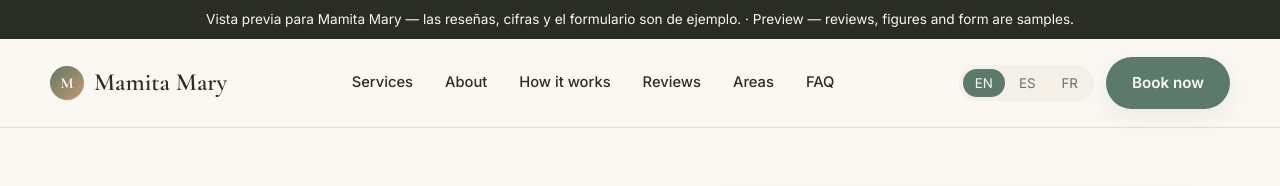
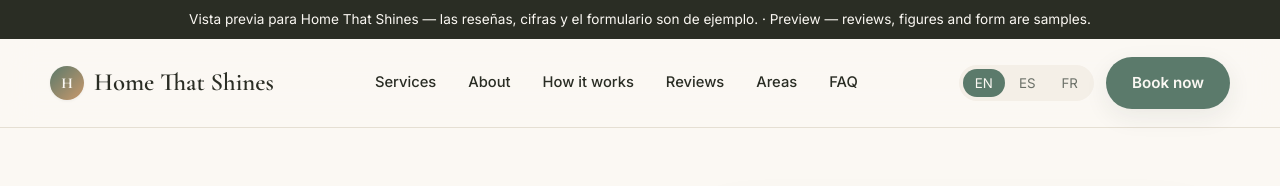
Before and after one commit to martinezc2017-cyber/mamita-mary, a plain HTML site: page index.html in a window 1280 px wide. Shown: the top 186 px of the page. Drawn offline with nearby package versions, Linux system fonts and the light colour scheme.

Commit message:
La vista previa ya se llama Home That Shines: logo H, textos en los tres idiomas, y el teléfono, correo y Facebook reales de Mari en el pie.
Co-Authored-By: Claude Opus 5.5 <noreply@anthropic.com>

```diff
--- a/index.html
+++ b/index.html
@@ -3,8 +3,8 @@
 <head>
 <meta charset="UTF-8" />
 <meta name="viewport" content="width=device-width, initial-scale=1.0" />
-<title>Mamita Mary — Premium home cleaning</title>
-<meta name="description" content="Mamita Mary professional cleaning services. Care for your home, the way a mom would. Serving Canada." />
+<title>Home That Shines — Premium home cleaning</title>
+<meta name="description" content="Home That Shines professional cleaning services. Care for your home, the way a mom would. Serving Canada." />
 <meta name="robots" content="noindex, nofollow" />
 
 <link rel="preconnect" href="https://fonts.googleapis.com">
@@ -408,14 +408,14 @@
 </head>
 <body>
 
-<div class="preview-bar">Vista previa para Mamita Mary — las reseñas, cifras y el formulario son de ejemplo. · Preview — reviews, figures and form are samples.</div>
+<div class="preview-bar">Vista previa para Home That Shines — las reseñas, cifras y el formulario son de ejemplo. · Preview — reviews, figures and form are samples.</div>
 
 <!-- ════════════ NAV ════════════ -->
 <header>
   <div class="container nav">
     <a href="#" class="logo">
-      <span class="logo-mark">M</span>
-      <span>Mamita Mary</span>
+      <span class="logo-mark">H</span>
+      <span>Home That Shines</span>
     </a>
     <nav class="nav-links">
       <a href="#services"          data-key="nav.services">Services</a>
@@ -580,7 +580,7 @@
         grew into a team.
       </p>
       <p style="color: var(--muted); font-size: 1.05rem;" data-key="about.p2">
-        Every Mamita Mary cleaner is trained personally, vetted thoroughly, and treated like family.
+        Every Home That Shines cleaner is trained personally, vetted thoroughly, and treated like family.
         Because we know your home isn't just a space — it's where life happens.
       </p>
       <p class="signature">— Mary G., Founder</p>
@@ -646,7 +646,7 @@
       </div>
       <div class="step">
         <h3 data-key="how.3.t">We clean</h3>
-        <p data-key="how.3.b">A vetted Mamita Mary team arrives in your window with everything needed.</p>
+        <p data-key="how.3.b">A vetted Home That Shines team arrives in your window with everything needed.</p>
       </div>
       <div class="step">
         <h3 data-key="how.4.t">Enjoy your home</h3>
@@ -666,7 +666,7 @@
     <div class="quotes">
       <div class="quote">
         <div class="stars">★★★★★</div>
-        <blockquote data-key="rev.1.q">"Mamita Mary's team treats my place like their own. After two years of weekly visits, I still get excited every time."</blockquote>
+        <blockquote data-key="rev.1.q">"The Home That Shines team treats my place like their own. After two years of weekly visits, I still get excited every time."</blockquote>
         <footer data-key="rev.1.a">— Lucia M., Ottawa</footer>
       </div>
       <div class="quote">
@@ -726,7 +726,7 @@
     <div class="faq-list">
       <details class="faq-item">
         <summary data-key="faq.1.q">Are your cleaners insured?</summary>
-        <p data-key="faq.1.a">Yes. Every Mamita Mary team member is fully insured and bonded. We carry $2M liability so you and your home are covered.</p>
+        <p data-key="faq.1.a">Yes. Every Home That Shines team member is fully insured and bonded. We carry $2M liability so you and your home are covered.</p>
       </details>
       <details class="faq-item">
         <summary data-key="faq.2.q">Do you bring your own supplies?</summary>
@@ -817,11 +817,11 @@
   <div class="container">
     <div class="footer-grid">
       <div class="footer-col footer-brand">
-        <div class="logo"><span class="logo-mark">M</span><span>Mamita Mary</span></div>
+        <div class="logo"><span class="logo-mark">H</span><span>Home That Shines</span></div>
         <p data-key="foot.tag">Cleaning with a mother's care. Serving Canada since 2025.</p>
         <div class="socials">
           <a href="#" aria-label="Instagram"><svg fill="none" stroke="currentColor" stroke-width="2" viewBox="0 0 24 24"><rect x="3" y="3" width="18" height="18" rx="5"/><circle cx="12" cy="12" r="4"/><circle cx="17.5" cy="6.5" r="1" fill="currentColor"/></svg></a>
-          <a href="#" aria-label="Facebook"><svg fill="currentColor" viewBox="0 0 24 24"><path d="M22 12a10 10 0 10-11.5 9.87v-7H8v-2.87h2.5V9.5c0-2.5 1.5-3.87 3.75-3.87 1.08 0 2.25.2 2.25.2v2.5h-1.27c-1.25 0-1.63.77-1.63 1.56v1.97H17l-.5 2.87h-2.5v7A10 10 0 0022 12z"/></svg></a>
+          <a href="https://www.facebook.com/share/1DfUZhspNX/" target="_blank" rel="noopener" aria-label="Facebook"><svg fill="currentColor" viewBox="0 0 24 24"><path d="M22 12a10 10 0 10-11.5 9.87v-7H8v-2.87h2.5V9.5c0-2.5 1.5-3.87 3.75-3.87 1.08 0 2.25.2 2.25.2v2.5h-1.27c-1.25 0-1.63.77-1.63 1.56v1.97H17l-.5 2.87h-2.5v7A10 10 0 0022 12z"/></svg></a>
           <a href="#" aria-label="WhatsApp"><svg fill="currentColor" viewBox="0 0 24 24"><path d="M17.5 14.4c-.3-.15-1.8-.9-2.05-1-.27-.1-.47-.15-.67.15s-.78 1-.95 1.2c-.18.2-.35.22-.65.07-.3-.15-1.26-.46-2.4-1.48-.88-.79-1.48-1.76-1.66-2.06-.17-.3-.02-.46.13-.6.13-.13.3-.35.45-.52.15-.18.2-.3.3-.5.1-.2.05-.38-.02-.53-.07-.15-.67-1.6-.91-2.2-.24-.58-.49-.5-.67-.51-.17 0-.37-.01-.57-.01-.2 0-.52.07-.79.37-.27.3-1.04 1.02-1.04 2.47s1.06 2.86 1.21 3.06c.15.2 2.1 3.2 5.08 4.49.71.31 1.26.49 1.69.62.71.23 1.36.2 1.87.12.57-.08 1.76-.72 2-1.41.25-.7.25-1.29.18-1.41-.07-.13-.27-.2-.57-.35zM12 0C5.4 0 0 5.4 0 12c0 2.1.55 4.16 1.6 5.96L0 24l6.18-1.62A11.95 11.95 0 0012 24c6.6 0 12-5.4 12-12S18.6 0 12 0z"/></svg></a>
         </div>
       </div>
@@ -850,8 +850,8 @@
       <div class="footer-col">
         <h4 data-key="foot.col3">Contact</h4>
         <ul>
-          <li>📞 (000) 000-0000</li>
-          <li>✉ hello@mamitamary.com</li>
+          <li><a href="tel:+18193298859">📞 819-329-8859</a></li>
+          <li><a href="mailto:hello@homethatshines.net">✉ hello@homethatshines.net</a></li>
           <li><a href="#book" data-key="foot.book">Book consultation</a></li>
           <li><a href="/privacy" data-key="foot.privacy">Privacy</a></li>
           <li><a href="/terms" data-key="foot.terms">Terms</a></li>
@@ -859,7 +859,7 @@
       </div>
     </div>
     <div class="footer-bottom">
-      <span data-key="foot.copy">© 2025 Mamita Mary Cleaning Co. All rights reserved.</span>
+      <span data-key="foot.copy">© 2025 Home That Shines. All rights reserved.</span>
       <span data-key="foot.made">Crafted with care · CA</span>
     </div>
   </div>
@@ -889,7 +889,7 @@ const I18N = {
     'srv.cta': 'Book this →',
     'about.eyebrow': 'Our story', 'about.title': 'Started by a mom. Built on care.',
     'about.p1': "Mary started cleaning homes the way she cleaned her own — with attention, with respect, and with the kind of pride only a mother brings. What began as helping one neighbor grew into a team.",
-    'about.p2': "Every Mamita Mary cleaner is trained personally, vetted thoroughly, and treated like family. Because we know your home isn't just a space — it's where life happens.",
+    'about.p2': "Every Home That Shines cleaner is trained personally, vetted thoroughly, and treated like family. Because we know your home isn't just a space — it's where life happens.",
     'why.eyebrow': 'Why families choose us', 'why.title': 'Care you can feel',
     'why.1.t': 'Vetted team', 'why.1.b': 'Background-checked, insured, trained by Mary herself.',
     'why.2.t': 'On time, always', 'why.2.b': 'We arrive in your window or your next clean is on us.',
@@ -898,10 +898,10 @@ const I18N = {
     'how.eyebrow': 'How it works', 'how.title': 'Four steps to a sparkling home',
     'how.1.t': 'Book online', 'how.1.b': 'Tell us about your space. Takes 2 minutes, no signup needed.',
     'how.2.t': 'Get your quote', 'how.2.b': 'Transparent flat pricing within the hour. No surprises, no hidden fees.',
-    'how.3.t': 'We clean', 'how.3.b': 'A vetted Mamita Mary team arrives in your window with everything needed.',
+    'how.3.t': 'We clean', 'how.3.b': 'A vetted Home That Shines team arrives in your window with everything needed.',
     'how.4.t': 'Enjoy your home', 'how.4.b': 'Walk in to a fresh space. Rate us. Rebook in one tap if you loved it.',
     'rev.eyebrow': 'What our families say', 'rev.title': 'Real homes, real reviews',
-    'rev.1.q': '"Mamita Mary\'s team treats my place like their own. After two years of weekly visits, I still get excited every time."',
+    'rev.1.q': '"The Home That Shines team treats my place like their own. After two years of weekly visits, I still get excited every time."',
     'rev.1.a': '— Lucia M., Ottawa',
     'rev.2.q': '"They clean our accounting office twice a week. Clients notice the reception area, and nothing on our desks is ever moved out of place."',
     'rev.2.a': '— Daniel K., Kanata',
@@ -917,7 +917,7 @@ const I18N = {
     'area.ca.t': 'Canada', 'area.ca.b': 'Founded in Ottawa, growing across Ontario.',
     'faq.eyebrow': 'Frequently asked', 'faq.title': 'Good questions, real answers',
     'faq.1.q': 'Are your cleaners insured?',
-    'faq.1.a': 'Yes. Every Mamita Mary team member is fully insured and bonded. We carry $2M liability so you and your home are covered.',
+    'faq.1.a': 'Yes. Every Home That Shines team member is fully insured and bonded. We carry $2M liability so you and your home are covered.',
     'faq.2.q': 'Do you bring your own supplies?',
     'faq.2.a': 'Always. We bring premium professional-grade supplies and equipment. Eco-friendly products are available on request at no extra cost.',
     'faq.3.q': "What if I'm not satisfied?",
@@ -941,7 +941,7 @@ const I18N = {
     'foot.about': 'About', 'foot.how': 'How it works', 'foot.reviews': 'Reviews', 'foot.areas': 'Service areas',
     'foot.careers': 'Careers', 'foot.blog': 'Blog', 'foot.book': 'Book consultation',
     'foot.privacy': 'Privacy', 'foot.terms': 'Terms',
-    'foot.copy': '© 2025 Mamita Mary Cleaning Co. All rights reserved.',
+    'foot.copy': '© 2025 Home That Shines. All rights reserved.',
     'foot.made': 'Crafted with care · CA',
   },
   es: {
@@ -965,7 +965,7 @@ const I18N = {
     'srv.cta': 'Reservar →',
     'about.eyebrow': 'Nuestra historia', 'about.title': 'Empezó una mamá. Construido con cuidado.',
     'about.p1': 'Mary empezó limpiando casas como limpiaba la suya — con atención, con respeto, y con el orgullo que solo una madre trae. Lo que empezó ayudando a una vecina creció hasta ser un equipo.',
-    'about.p2': 'Cada miembro de Mamita Mary es capacitada personalmente, verificada a fondo, y tratada como familia. Porque sabemos que tu casa no es solo un espacio — es donde sucede la vida.',
+    'about.p2': 'Cada miembro de Home That Shines es capacitada personalmente, verificada a fondo, y tratada como familia. Porque sabemos que tu casa no es solo un espacio — es donde sucede la vida.',
     'why.eyebrow': 'Por qué las familias nos eligen', 'why.title': 'Cuidado que se siente',
     'why.1.t': 'Equipo verificado', 'why.1.b': 'Antecedentes revisados, aseguradas, capacitadas por Mary.',
     'why.2.t': 'Siempre puntual', 'why.2.b': 'Llegamos en tu ventana o la siguiente limpieza va por nuestra cuenta.',
@@ -974,10 +974,10 @@ const I18N = {
     'how.eyebrow': 'Cómo funciona', 'how.title': 'Cuatro pasos a un hogar reluciente',
     'how.1.t': 'Reserva en línea', 'how.1.b': 'Cuéntanos sobre tu espacio. Toma 2 minutos, sin registro.',
     'how.2.t': 'Recibe tu cotización', 'how.2.b': 'Precio fijo transparente en menos de una hora. Sin sorpresas, sin cargos ocultos.',
-    'how.3.t': 'Limpiamos', 'how.3.b': 'Un equipo de Mamita Mary verificado llega en tu ventana con todo lo necesario.',
+    'how.3.t': 'Limpiamos', 'how.3.b': 'Un equipo de Home That Shines verificado llega en tu ventana con todo lo necesario.',
     'how.4.t': 'Disfruta tu hogar', 'how.4.b': 'Entra a un espacio fresco. Califícanos. Reagenda con un toque si te encantó.',
     'rev.eyebrow': 'Lo que dicen las familias', 'rev.title': 'Hogares reales, reseñas reales',
-    'rev.1.q': '"El equipo de Mamita Mary trata mi casa como propia. Después de dos años de visitas semanales, sigo emocionada cada vez."',
+    'rev.1.q': '"El equipo de Home That Shines trata mi casa como propia. Después de dos años de visitas semanales, sigo emocionada cada vez."',
     'rev.1.a': '— Lucía M., Ottawa',
     'rev.2.q': '"Limpian nuestro despacho contable dos veces por semana. Los clientes notan la recepción, y nunca nos mueven nada de los escritorios."',
     'rev.2.a': '— Daniel K., Kanata',
@@ -993,7 +993,7 @@ const I18N = {
     'area.ca.t': 'Canadá', 'area.ca.b': 'Fundadas en Ottawa, creciendo por Ontario.',
     'faq.eyebrow': 'Preguntas frecuentes', 'faq.title': 'Buenas preguntas, respuestas reales',
     'faq.1.q': '¿Tus limpiadoras tienen seguro?',
-    'faq.1.a': 'Sí. Cada miembro de Mamita Mary está totalmente asegurada y certificada. Tenemos seguro de $2M para que tú y tu casa estén cubiertos.',
+    'faq.1.a': 'Sí. Cada miembro de Home That Shines está totalmente asegurada y certificada. Tenemos seguro de $2M para que tú y tu casa estén cubiertos.',
     'faq.2.q': '¿Traen sus propios productos?',
     'faq.2.a': 'Siempre. Traemos productos y equipo profesional premium. Los productos ecológicos están disponibles sin costo extra.',
     'faq.3.q': '¿Y si no quedo satisfecha?',
@@ -1017,7 +1017,7 @@ const I18N = {
     'foot.about': 'Nosotros', 'foot.how': 'Cómo funciona', 'foot.reviews': 'Reseñas', 'foot.areas': 'Zonas',
     'foot.careers': 'Trabaja con nosotras', 'foot.blog': 'Blog', 'foot.book': 'Reservar consulta',
     'foot.privacy': 'Privacidad', 'foot.terms': 'Términos',
-    'foot.copy': '© 2025 Mamita Mary Cleaning Co. Todos los derechos reservados.',
+    'foot.copy': '© 2025 Home That Shines. Todos los derechos reservados.',
     'foot.made': 'Hecho con cariño · CA',
   },
   fr: {
@@ -1041,7 +1041,7 @@ const I18N = {
     'srv.cta': 'Réserver →',
     'about.eyebrow': 'Notre histoire', 'about.title': 'Lancée par une maman. Bâtie sur la bienveillance.',
     'about.p1': "Mary a commencé à nettoyer comme elle nettoyait chez elle — avec attention, respect, et cette fierté que seule une mère apporte. Ce qui a commencé en aidant une voisine est devenu une équipe.",
-    'about.p2': "Chaque femme de ménage de Mamita Mary est formée personnellement, vérifiée à fond, et traitée comme de la famille. Parce que votre maison n'est pas qu'un espace — c'est là où la vie se passe.",
+    'about.p2': "Chaque femme de ménage de Home That Shines est formée personnellement, vérifiée à fond, et traitée comme de la famille. Parce que votre maison n'est pas qu'un espace — c'est là où la vie se passe.",
     'why.eyebrow': 'Pourquoi les familles nous choisissent', 'why.title': 'Un soin qui se ressent',
     'why.1.t': 'Équipe vérifiée', 'why.1.b': 'Antécédents vérifiés, assurées, formées par Mary elle-même.',
     'why.2.t': 'Toujours à l\'heure', 'why.2.b': 'Nous arrivons dans votre plage ou le prochain ménage est offert.',
@@ -1050,10 +1050,10 @@ const I18N = {
     'how.eyebrow': 'Comment ça marche', 'how.title': 'Quatre étapes vers une maison étincelante',
     'how.1.t': 'Réservez en ligne', 'how.1.b': 'Parlez-nous de votre espace. Ça prend 2 minutes, sans inscription.',
     'how.2.t': 'Recevez votre devis', 'how.2.b': "Tarif fixe transparent en moins d'une heure. Aucune surprise.",
-    'how.3.t': 'Nous nettoyons', 'how.3.b': 'Une équipe Mamita Mary vérifiée arrive dans votre plage avec tout le nécessaire.',
+    'how.3.t': 'Nous nettoyons', 'how.3.b': 'Une équipe Home That Shines vérifiée arrive dans votre plage avec tout le nécessaire.',
     'how.4.t': 'Profitez de votre maison', 'how.4.b': 'Entrez dans un espace frais. Notez-nous. Réservez à nouveau en un clic.',
     'rev.eyebrow': 'Ce que disent les familles', 'rev.title': 'Vrais foyers, vrais avis',
-    'rev.1.q': "\"L'équipe de Mamita Mary traite ma maison comme la leur. Après deux ans de visites hebdomadaires, je suis encore excitée à chaque fois.\"",
+    'rev.1.q': "\"L'équipe de Home That Shines traite ma maison comme la leur. Après deux ans de visites hebdomadaires, je suis encore excitée à chaque fois.\"",
     'rev.1.a': '— Lucia M., Ottawa',
     'rev.2.q': '"Elles nettoient notre bureau de comptables deux fois par semaine. Les clients remarquent la réception, et rien n\'est jamais déplacé sur nos bureaux."',
     'rev.2.a': '— Daniel K., Kanata',
@@ -1069,7 +1069,7 @@ const I18N = {
     'area.ca.t': 'Canada', 'area.ca.b': 'Fondée à Ottawa, en expansion en Ontario.',
     'faq.eyebrow': 'Questions fréquentes', 'faq.title': 'Bonnes questions, vraies réponses',
     'faq.1.q': 'Vos employées sont-elles assurées?',
-    'faq.1.a': 'Oui. Chaque membre de Mamita Mary est entièrement assurée et cautionnée. Nous portons 2 M$ de responsabilité civile.',
+    'faq.1.a': 'Oui. Chaque membre de Home That Shines est entièrement assurée et cautionnée. Nous portons 2 M$ de responsabilité civile.',
     'faq.2.q': 'Apportez-vous vos produits?',
     'faq.2.a': 'Toujours. Nous apportons des produits et équipements professionnels haut de gamme. Produits écolos disponibles sans frais.',
     'faq.3.q': 'Et si je ne suis pas satisfaite?',
@@ -1093,7 +1093,7 @@ const I18N = {
     'foot.about': 'À propos', 'foot.how': 'Comment ça marche', 'foot.reviews': 'Avis', 'foot.areas': 'Zones',
     'foot.careers': 'Carrières', 'foot.blog': 'Blogue', 'foot.book': 'Réserver',
     'foot.privacy': 'Confidentialité', 'foot.terms': 'Conditions',
-    'foot.copy': '© 2025 Mamita Mary Cleaning Co. Tous droits réservés.',
+    'foot.copy': '© 2025 Home That Shines. Tous droits réservés.',
     'foot.made': 'Fait avec amour · CA',
   }
 };
```
